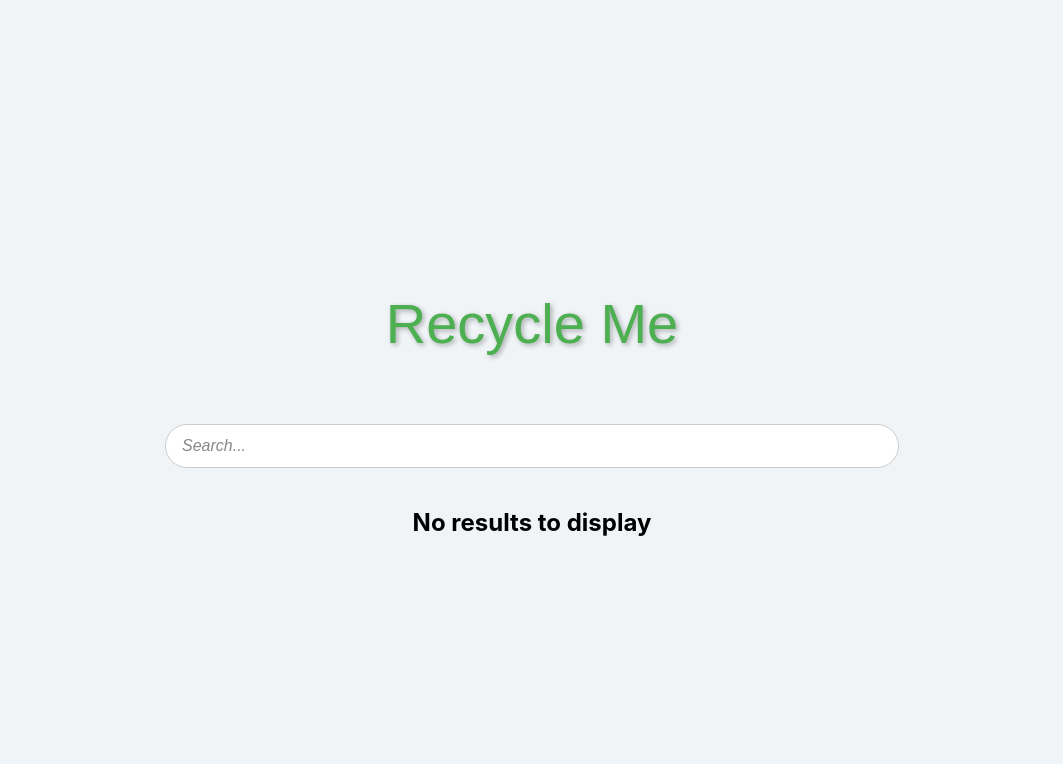
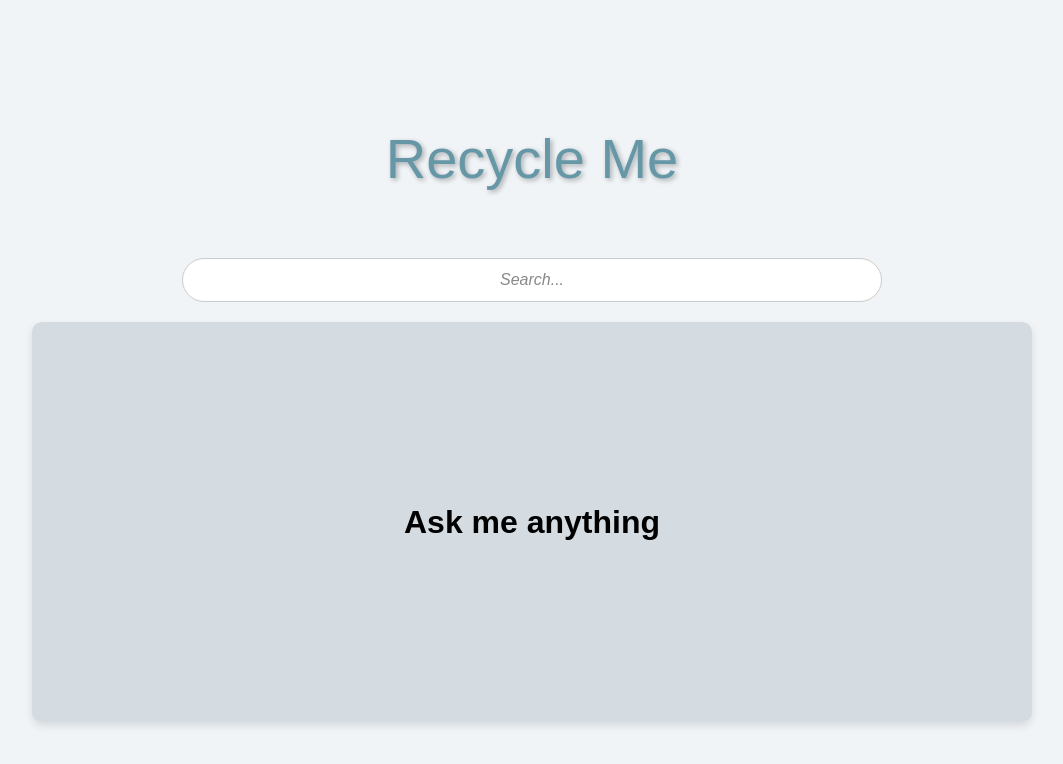
Before and after one commit to BobYurUncle/su-hackathon, a React (Create React App) app: page / in a window 1280 px wide. Shown: the top 764 px of the page, without its empty margins (108-1171 px from the left). Built offline with nearby package versions, Linux system fonts and the light colour scheme; no server answers.

Commit message:
updated css

```diff
--- a/src/App.css
+++ b/src/App.css
@@ -15,7 +15,7 @@
   align-items: center;
   justify-content: center;
   font-size: calc(40px + 2vmin);
-  color: #4CAF50;
+  color: #6697a6;
   font-family: 'Poppins', sans-serif;
   text-shadow: 2px 2px 5px rgba(0, 0, 0, 0.3);
 }
--- a/src/components/Result.css
+++ b/src/components/Result.css
@@ -0,0 +1,32 @@
+* {
+    margin: 0;
+    padding: 0;
+    box-sizing: border-box;
+  }
+
+  body {
+    font-family: 'Arial', sans-serif;
+  }
+
+  .result {
+    display: flex;
+    justify-content: center;
+    align-items: center;
+    height: 400px;
+    width: 1000px;
+    background-color: #d5dce1;
+    color: #333;
+    padding: 20px;
+    border-radius: 10px;
+    box-shadow: 0 4px 8px rgba(0, 0, 0, 0.1);
+  }
+
+  h2 {
+    font-size: 2rem;
+    font-weight: 600;
+    color: black;
+    text-align: center;
+    line-height: 1.5;
+    max-width: 80%;
+    word-wrap: break-word;
+  }
--- a/src/components/Result.js
+++ b/src/components/Result.js
@@ -7,7 +7,7 @@ function Result({ query }) {
         {query ? (
           <h2>{query}</h2>
         ) : (
-          <h2>No results to display</h2>
+          <h2>Ask me anything</h2>
         )}
       </div>
     );
--- a/src/components/SearchBar.css
+++ b/src/components/SearchBar.css
@@ -7,6 +7,7 @@
     align-items: center;
     width: 100%;
     padding: 20px;  /* Add padding around the input */
+    text-align: center; /* Centers text inside the container */
 }
 
 /* Input field styling */
@@ -19,6 +20,8 @@
     outline: none;
     transition: all 0.3s ease;
     max-width: 700px;
+    text-align: center; /* Centers text inside the input */
+
 }
 
 /* Focus effect for input field */
```
